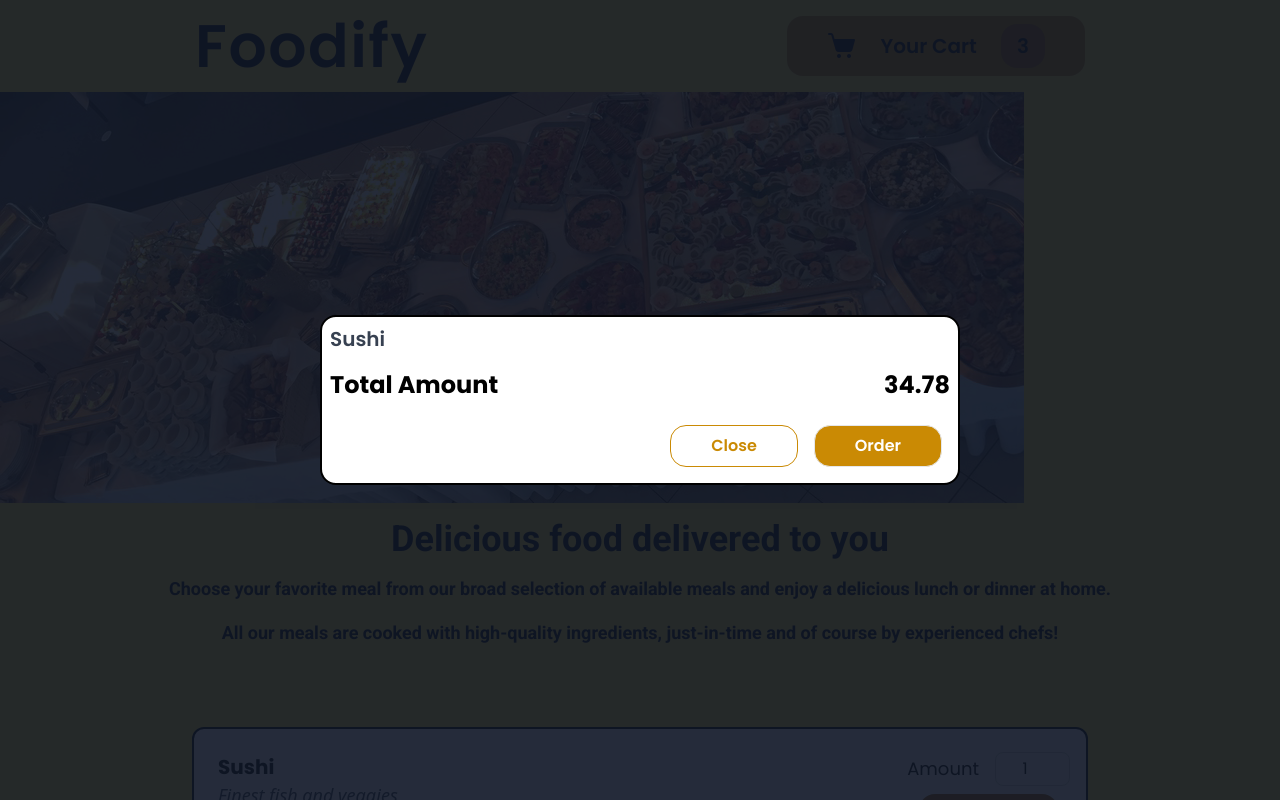
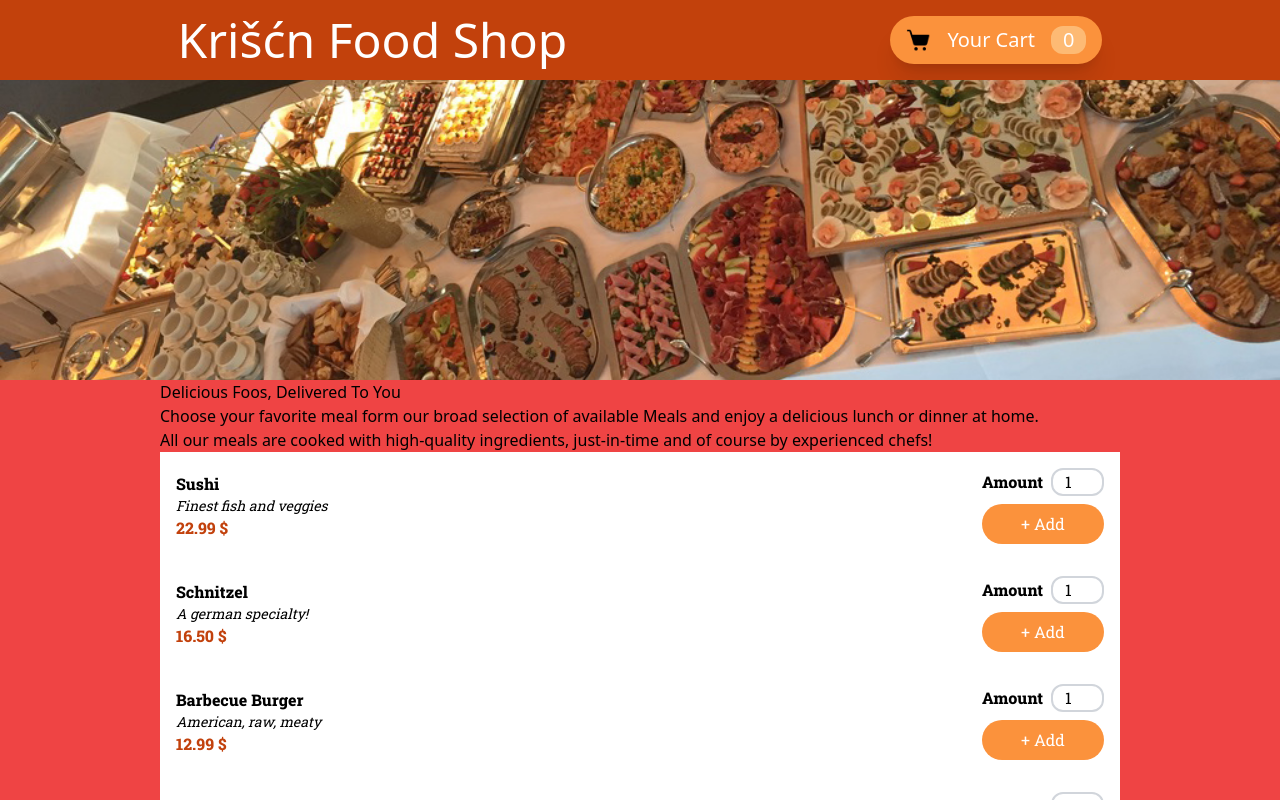
Before and after one commit to zrvnarmarin/Foodify-App, a React (Vite) app in the folder test-react/: page /apartments in a window 1280 px wide. Shown: the top 800 px of the page. Built offline with nearby package versions, Linux system fonts and the light colour scheme.

Commit message:
finished app

```diff
--- a/test-react/src/App.jsx
+++ b/test-react/src/App.jsx
@@ -235,25 +235,19 @@
 
 // export default App;
 
-// import React, { createContext, useContext, useState } from "react";
-// import Header from "./components/Layout/Header";
-// import Meals from "./components/Meals/Meals";
-// import Cart from "./components/Cart/Cart";
-// import CartProvider from "./store/CartProvider";
+// import React, { useState, useContext } from "react";
+// import { BrowserRouter } from 'react-router-dom';
+// import Login from "./apartment_management_app/admin/Login";
+// import AdminMainPage from "./apartment_management_app/admin/AdminMainPage";
+// import ApartmentProvider from './apartment_management_app/admin/store/ApartmentProvider.jsx'
 
 // const App = () => {
-// 	const [isModalOpen, setIsModalOpen] = useState(false)
-//     const openModal = () => setIsModalOpen(true)
-//     const closeModal = () => setIsModalOpen(false)
-
 // 	return(
-// 		<CartProvider>
-// 			{ isModalOpen && <Cart onModalClose={closeModal} />}
-// 			<Header onModalOpen={openModal} />
-// 			<main className="bg-red-500 flex items-center justify-center">
-// 				<Meals />
-// 			</main>
-// 		</CartProvider>
+// 		<BrowserRouter>
+// 			<ApartmentProvider>
+// 				<AdminMainPage />
+// 			</ApartmentProvider>
+// 		</BrowserRouter>
 // 	)
 // }
 
@@ -277,231 +271,26 @@
 
 // export default App;
 
-import React from "react";
-import ReactDOM from "react-dom";
-import MealsImage from './assets/meals.jpg'
-import CartIcon from './assets/icons8-shopping-cart-30.png'
 
-const Header = (props) => {
-	return (
-		<>
-			<header className="flex flex-row justify-around items-center px-4 py-4 bg-yellow-300">
-				<h1 className="font-poppins text-6xl font-semibold tracking-wide">Foodify</h1>
-				<HeaderCartButton />
-			</header>
-			<div>
-				<img
-					src={MealsImage}
-					alt="Image of Mc meals meals"
-				/>
-			</div>
-		</>
-	)
-}
-
-const HeaderCartButton = (props) => {
-	return (
-		<button className="flex flex-row gap-6 items-center justify-around bg-yellow-600 px-10 py-2 rounded-2xl font-poppins font-semibold text-xl">
-			<span>
-				<img src={CartIcon} alt="Cart icon" />
-			</span>
-			<span>Your Cart</span>
-			<span className="py-2 px-4 bg-yellow-700 rounded-2xl">3</span>
-		</button>
-	)
-}
-
-const Meals = () => {
-	return (
-		<>
-			<MealsSummary />
-			<AvailableMeals />
-		</>
-	)
-}
-
-const MealsSummary = () => {
-	return (
-		<section className="p-4 font-roboto flex flex-col gap-4 items-center">
-			<h2 className="font-bold text-4xl">Delicious food delivered to you</h2>
-			<p className="font-semibold text-lg text-center">
-				Choose your favorite meal from our broad selection of available
-				meals and enjoy a delicious lunch or dinner at home.
-			</p>
-			<p className="font-semibold text-lg text-center">
-				All our meals are cooked with high-quality ingredients,
-				just-in-time and of course by experienced chefs!
-			</p>
-		</section>
-	)
-}
-
-const AvailableMeals = () => {
-	const DUMMY_MEALS = [
-		{
-		  id: 'm1',
-		  name: 'Sushi',
-		  description: 'Finest fish and veggies',
-		  price: 22.99,
-		},
-		{
-		  id: 'm2',
-		  name: 'Schnitzel',
-		  description: 'A german specialty!',
-		  price: 16.5,
-		},
-		{
-		  id: 'm3',
-		  name: 'Barbecue Burger',
-		  description: 'American, raw, meaty',
-		  price: 12.99,
-		},
-		{
-		  id: 'm4',
-		  name: 'Green Bowl',
-		  description: 'Healthy...and green...',
-		  price: 18.99,
-		},
-	  ];
-
-	return (
-		<section>
-			<div className="flex items-center justify-center">
-			<Card>
-				<ul>
-					{DUMMY_MEALS.map(meal =>
-						<MealItem
-							id={meal.id}
-							key={meal.id}
-							name={meal.name}
-							description={meal.description}
-							price={meal.price}
-						/>
-					)}
-				</ul>
-			</Card>
-			</div>
-		</section>
-	)
-}
-
-const Card = (props) => {
-	return (
-		<div className="w-[70%] border-2 border-black bg-white m-16 p-4 rounded-xl flex flex-col">
-			{props.children}
-		</div>
-	)
-}
-
-const MealItem = ({ name, description, price }) => {
-	const decimalPrice = `${price.toFixed(2)}`
-
-	return (
-		<li className="flex flex-row items-center justify-between pb-8">
-			<div className="p-2">
-				<h3 className="font-bold font-poppins text-xl">{name}</h3>
-				<div className="italic text-lg font-medium text-gray-700">{description}</div>
-				<div className=" text-yellow-600 font-bold text-lg">${decimalPrice}</div>
-			</div>
-			<div>
-				<NewMealItemForm />
-			</div>
-		</li>
-	)
-}
-
-const NewMealItemForm = (props) => {
-	return (
-		<form className="font-poppins flex flex-col items-center justify-center gap-2">
-			<Input
-				label="Amount"
-				input={{
-					id: 'amount ' + props.id,
-					type: 'number',
-					min: '1',
-					max: '5',
-					step: '1',
-					defaultValue: '1'
-				}}
-			/>
-			<button className="font-semibold text-xl rounded-2xl px-10 py-2 text-white bg-yellow-700">+ Add</button>
-		</form>
-	)
-}
-
-const Input = (props) => {
-	return (
-		<div className="flex flex-row items-center justify-between gap-4">
-			<label htmlFor={props.input.id} className='text-lg'>{props.label}</label>
-			<input className="border-[1px] border-gray-300 rounded-lg p-1 text-center" {...props.input} />
-		</div>
-	)
-}
-
-// Cart
-
-const Cart = (props) => {
-	const cartItems = [{id: '1', name: 'Sushi',  amount: 2, price: 10.99}]
-
-	return (
-		<Modal>
-			<ul className="">
-				{cartItems.map(item =>
-					<li className="text-gray-700 mb-2 font-semibold font-poppins text-xl" key={item.id}>{item.name}</li>
-				)}
-			</ul>
-			<div className="flex flex-row items-center mt-4 justify-between font-poppins">
-				<span className="font-bold text-2xl">Total Amount</span>
-				<span className="font-bold text-2xl">34.78</span>
-			</div>
-			<div className="flex flex-row p-2 items-center mt-4 justify-end gap-4 font-poppins">
-				<button className="font-semibold text-yellow-600 px-10 py-2 border-[1px] border-yellow-600 rounded-2xl">Close</button>
-				<button className="font-semibold text-white px-10 py-2 border-[1px] bg-yellow-600 rounded-2xl">Order</button>
-			</div>
-		</Modal>
-	)
-}
-
-const Backdrop = (props) => {
-    return(
-        <div className='fixed z-40 w-screen h-screen flex items-center justify-center bg-gray-900 bg-opacity-70'>
-            {props.children}
-        </div>
-    )
-}
-
-const ModalOverlay = (props) => {
-    return(
-        <Backdrop>
-            <div className='bg-white border-black border-2 rounded-2xl p-2
-             w-1/2 z-10'>
-                <div>{props.children}</div>
-            </div>
-        </Backdrop>
-    )
-}
-
-const Modal = (props) => {
-  const portalElement = document.getElementById('overlays')
-
-  return (
-    <>
-        {ReactDOM.createPortal(<Backdrop />, portalElement)}
-        {ReactDOM.createPortal(<ModalOverlay>{props.children}</ModalOverlay>,
-        portalElement)}
-    </>
-  )
-}
+import React, { createContext, useContext, useState } from "react";
+import Header from "./components/Layout/Header";
+import Meals from "./components/Meals/Meals";
+import Cart from "./components/Cart/Cart";
+import CartProvider from "./store/CartProvider";
 
 const App = () => {
-	return (
-		<div className="bg-yellow-300">
-			<Cart />
-			<Header />
-			<main>
+	const [isModalOpen, setIsModalOpen] = useState(false)
+    const openModal = () => setIsModalOpen(true)
+    const closeModal = () => setIsModalOpen(false)
+
+	return(
+		<CartProvider>
+			{ isModalOpen && <Cart onModalClose={closeModal} />}
+			<Header onModalOpen={openModal} />
+			<main className="bg-red-500 flex items-center justify-center">
 				<Meals />
 			</main>
-		</div>
+		</CartProvider>
 	)
 }
 
--- a/test-react/src/components/Layout/HeaderCartButton.jsx
+++ b/test-react/src/components/Layout/HeaderCartButton.jsx
@@ -1,5 +1,5 @@
 import React, { useContext } from 'react'
-import CartIcon from '../../assets/cart.svg'
+import CartIcon from '../../assets/cart.png'
 import CartContext from '../../store/cartContext'
 
 const HeaderCartButton = ({ onModalOpen }) => {
```
Also changed, not shown: test-react/src/assets/cart.png (renamed from test-react/src/assets/icons8-shopping-cart-30.png).
